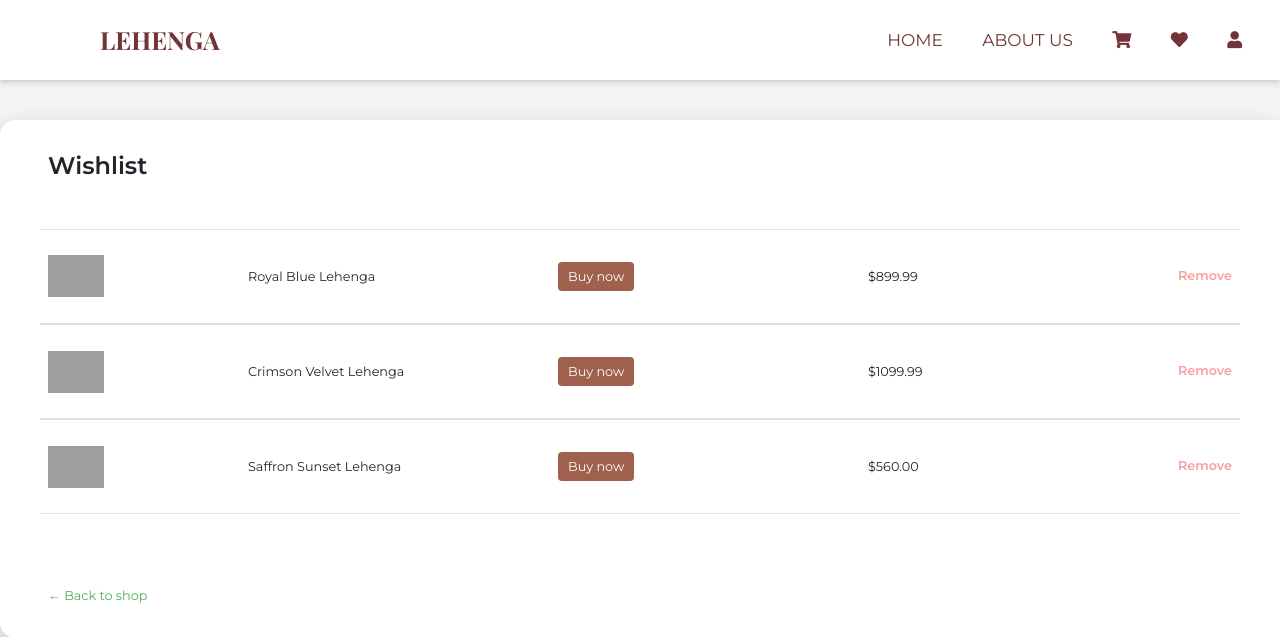
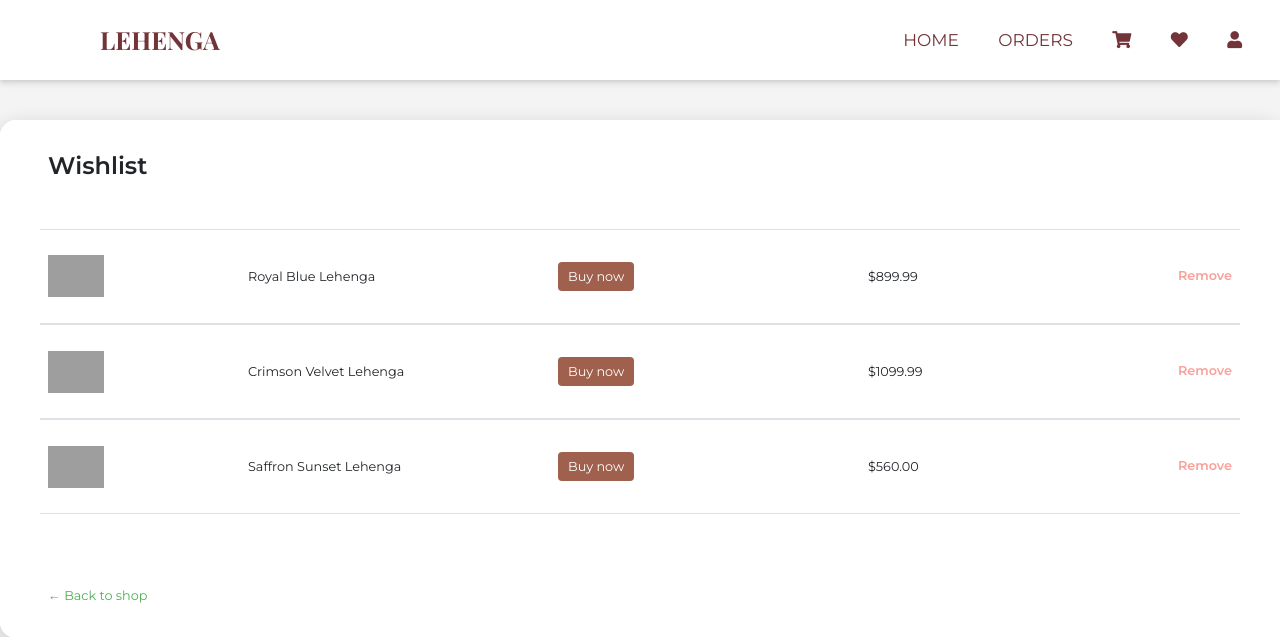
Before and after one commit to herangeo/Lehenga, a Django app: page /wishlist/ in a window 1280 px wide. Shown: the top 637 px of the page. Run offline with Django 5.2, Linux system fonts and the light colour scheme; a user stored in the database is signed in; data comes from the database, SQL or seed files in the repository; some libraries are stand-ins or nearby versions; grey boxes are pictures that could not be loaded.

Commit message:
Update wishlist_page.html

```diff
--- a/products/templates/wishlist_page.html
+++ b/products/templates/wishlist_page.html
@@ -586,6 +586,7 @@ footer {
     color: #6b7280;
     text-align: start;
     margin-bottom: 10px;
+    margin-top: 20px;
 }
 
 
@@ -782,7 +783,7 @@ footer {
       <label class="logo">LEHENGA</label>
       <ul>
         <li><a class="active" href="{% url 'main_page' %}">Home</a></li>
-        <li><a href="{% url 'aboutus_page' %}">About Us</a></li>
+        <li><a href="{% url 'order_confirmation' %}" >Orders</a></li>
         <li><a href="{% url 'cart_view' %}"><i class="fas fa-shopping-cart"></i></a></li>
         <li><a href="{% url 'wishlist' %}"><i class="fas fa-heart"></i></a></li>
         <li class="user-nav-item">
```
